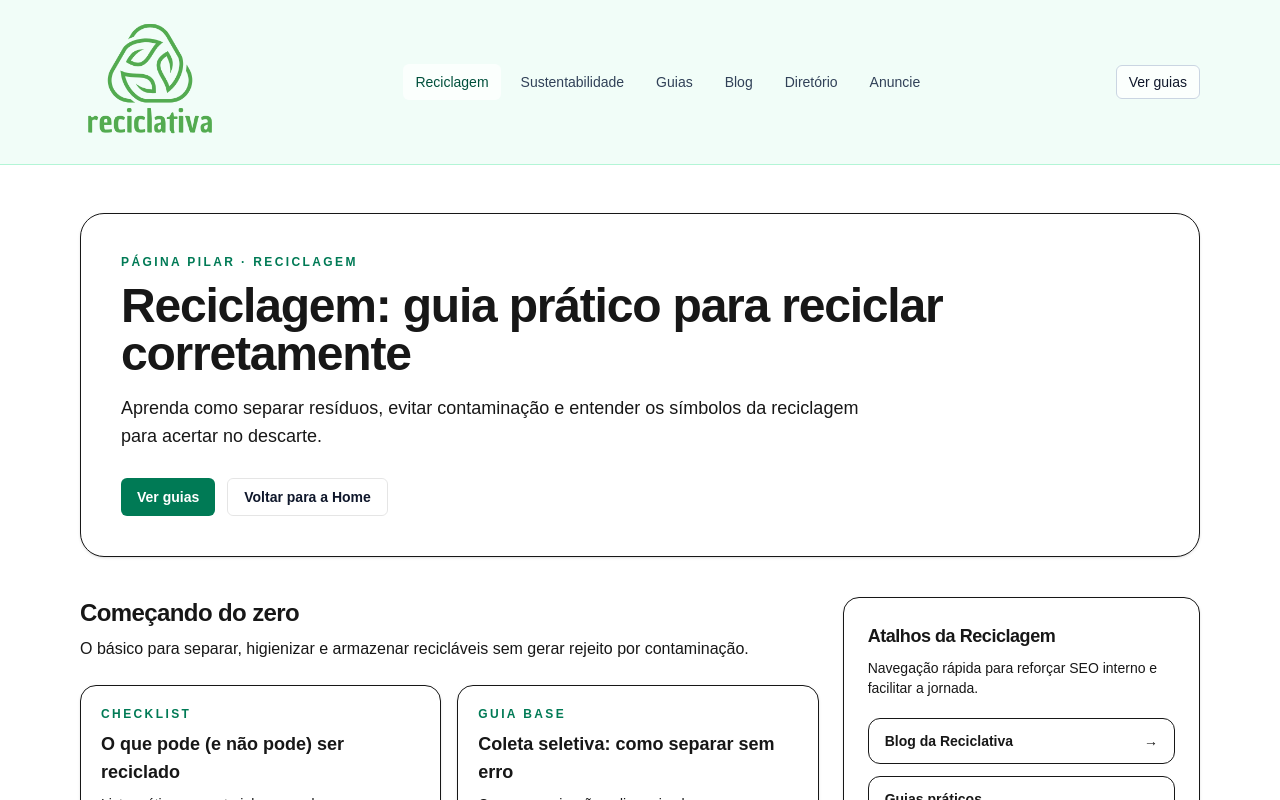
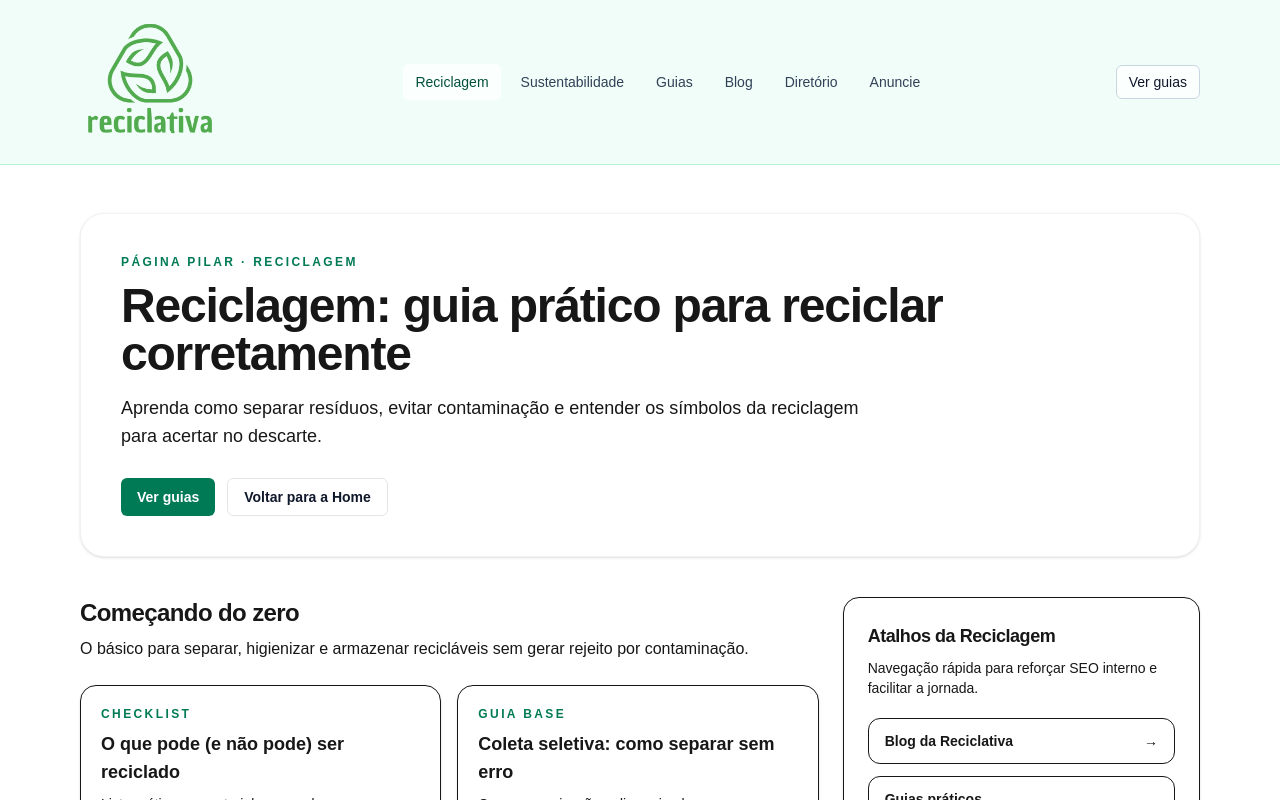
Before and after one commit to aieduardopompeu/reciclativa-portal, a Next.js app: page /reciclagem in a window 1280 px wide. Shown: the top 800 px of the page. Built offline with nearby package versions, Linux system fonts and the light colour scheme.

Commit message:
style(reciclagem): suavizar borda do hero para padrao do site

```diff
--- a/src/app/reciclagem/page.tsx
+++ b/src/app/reciclagem/page.tsx
@@ -5,7 +5,7 @@
   return (
     <main className="mx-auto w-full max-w-6xl px-4 py-10 sm:py-12">
       {/* Hero (padrão mais próximo do /blog) */}
-      <section className="rounded-3xl border bg-white p-6 shadow-sm sm:p-10">
+      <section className="rounded-3xl border border-black/5 bg-white p-6 shadow-sm sm:p-10">
         <p className="text-xs font-semibold uppercase tracking-[0.2em] text-emerald-700">
           Página pilar · Reciclagem
         </p>
```
